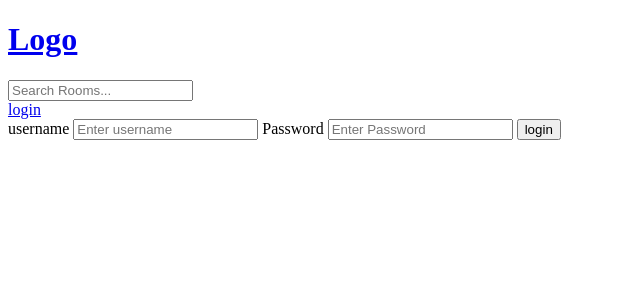
After one commit to Faizan10933/SocialAcademy-django, a Django app: page /login/ in a window 1280 px wide. The commit adds this page. Shown: the top 300 px of the page, without its empty margins (0-640 px from the left). Run offline with Django 3.2, Linux system fonts and the light colour scheme.

Commit message:
login logout

```diff
--- /dev/null
+++ b/base/templates/base/login_register.html
@@ -0,0 +1,19 @@
+{% extends 'main.html' %}
+
+{% block content %}
+
+<div>
+    <form method="POST" action="">
+
+
+        {% csrf_token %}
+        <label for="">username</label>
+        <input type="text" name="username" placeholder="Enter username">
+        <label for="">Password</label>
+        <input type="password" name="password" placeholder="Enter Password">
+        <input type="submit" value="login">
+    </form>
+
+</div>
+
+{% endblock content %}
--- a/base/urls.py
+++ b/base/urls.py
@@ -3,6 +3,8 @@ from django.urls import path
 from . import views
 
 urlpatterns = [
+    path('login/', views.loginPage, name="login"),
+    path('logout/', views.logoutUser, name="logout"),
     path('', views.home, name="home"),
     path('room/<str:pk>/', views.room, name="room"),
     path('create-room/', views.createRoom, name="create-room"),
--- a/base/views.py
+++ b/base/views.py
@@ -3,10 +3,13 @@ from django import forms
 from django.forms.forms import Form
 from django.http.request import QueryDict
 from django.shortcuts import render, redirect
+from django.contrib import messages
 from django.urls.conf import include
 from .models import Room, Topic
 from .forms import RoomForm
 from django.db.models import Q
+from django.contrib.auth.models import User
+from django.contrib.auth import authenticate, login, logout
 # from django.http import HttpResponse
 # Create your views here.
 
@@ -15,6 +18,31 @@ from django.db.models import Q
 #     {'id':2, 'name':'design with me '},
 #     {'id':3, 'name':'frontend developers'}
 # ]
+
+def loginPage(request):
+    if request.method=='POST':
+        username=request.POST.get('username')
+        password=request.POST.get('password')
+        try:
+            user= User.objects.get(username=username)
+        except:
+            messages.error(request, 'User does not exists')
+
+        user=authenticate(request, username=username, password=password)
+
+        if user is not None:
+            login(request, user)
+            return redirect('home')
+        else:
+            messages.error(request, 'username or password not exists')
+
+    context={}
+    return render(request,'base/login_register.html', context)
+
+def logoutUser(request):
+    logout(request)
+    return redirect('home')
+
 
 def home(request):
     q=request.GET.get('q') if request.GET.get('q')!=None else ''
--- a/templates/main.html
+++ b/templates/main.html
@@ -8,6 +8,13 @@
 </head>
 <body>
     {% include 'navbar.html' %}
+    {% if messages %}
+<ul class="messages">
+    {% for message in messages %}
+    <li></li>{{ message }}</li>
+    {% endfor %}
+</ul>
+{% endif %}
 
     {% block content %}
 
--- a/templates/navbar.html
+++ b/templates/navbar.html
@@ -5,3 +5,10 @@
 
     <input type="text" name="q" placeholder="Search Rooms..." />
 </form>
+
+{% if request.user.is_authenticated %}
+<a href="{% url 'logout' %}">logout</a>
+{% else %}
+
+<a href="{% url 'login' %}">login</a>
+{% endif %}
```
Also changed, not shown: db.sqlite3.
